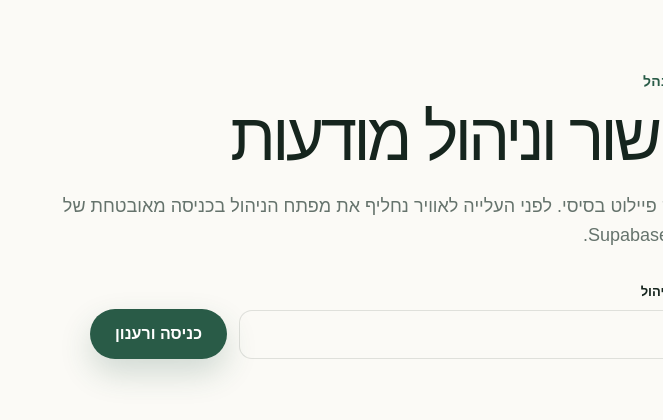
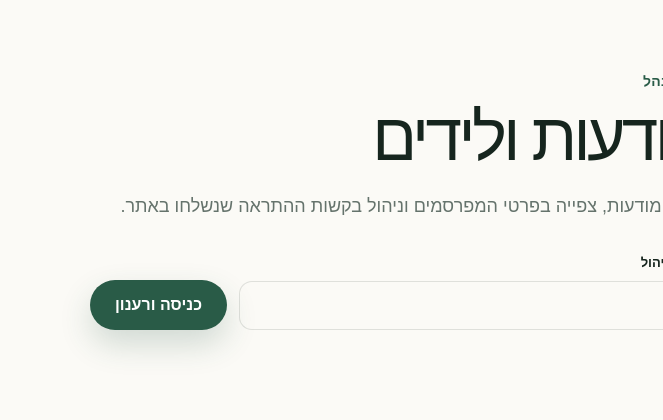
Before and after one commit to shimonc29/lagur-bebinyamin, a Next.js app: page /admin in a window 1280 px wide. Shown: the top 420 px of the page, without its empty margins (617-1280 px from the left). Built offline with nearby package versions, Linux system fonts and the light colour scheme.

Commit message:
✨ feat: complete admin lead management

```diff
--- a/src/app/admin/page.tsx
+++ b/src/app/admin/page.tsx
@@ -1,8 +1,17 @@
 import type { Metadata } from "next";
 import { AdminPanel } from "@/components/admin-panel";
 
-export const metadata: Metadata = { title: "ניהול מודעות", robots: { index: false, follow: false } };
+export const metadata: Metadata = { title: "ניהול המערכת", robots: { index: false, follow: false } };
 
 export default function AdminPage() {
-  return <main className="page-shell"><div className="container"><p className="eyebrow">אזור מנהל</p><h1 className="page-title">אישור וניהול מודעות</h1><p className="page-intro">ממשק פיילוט בסיסי. לפני העלייה לאוויר נחליף את מפתח הניהול בכניסה מאובטחת של Supabase Auth.</p><AdminPanel /></div></main>;
+  return (
+    <main className="page-shell">
+      <div className="container">
+        <p className="eyebrow">אזור מנהל</p>
+        <h1 className="page-title">מודעות ולידים</h1>
+        <p className="page-intro">אישור מודעות, צפייה בפרטי המפרסמים וניהול בקשות ההתראה שנשלחו באתר.</p>
+        <AdminPanel />
+      </div>
+    </main>
+  );
 }
```
